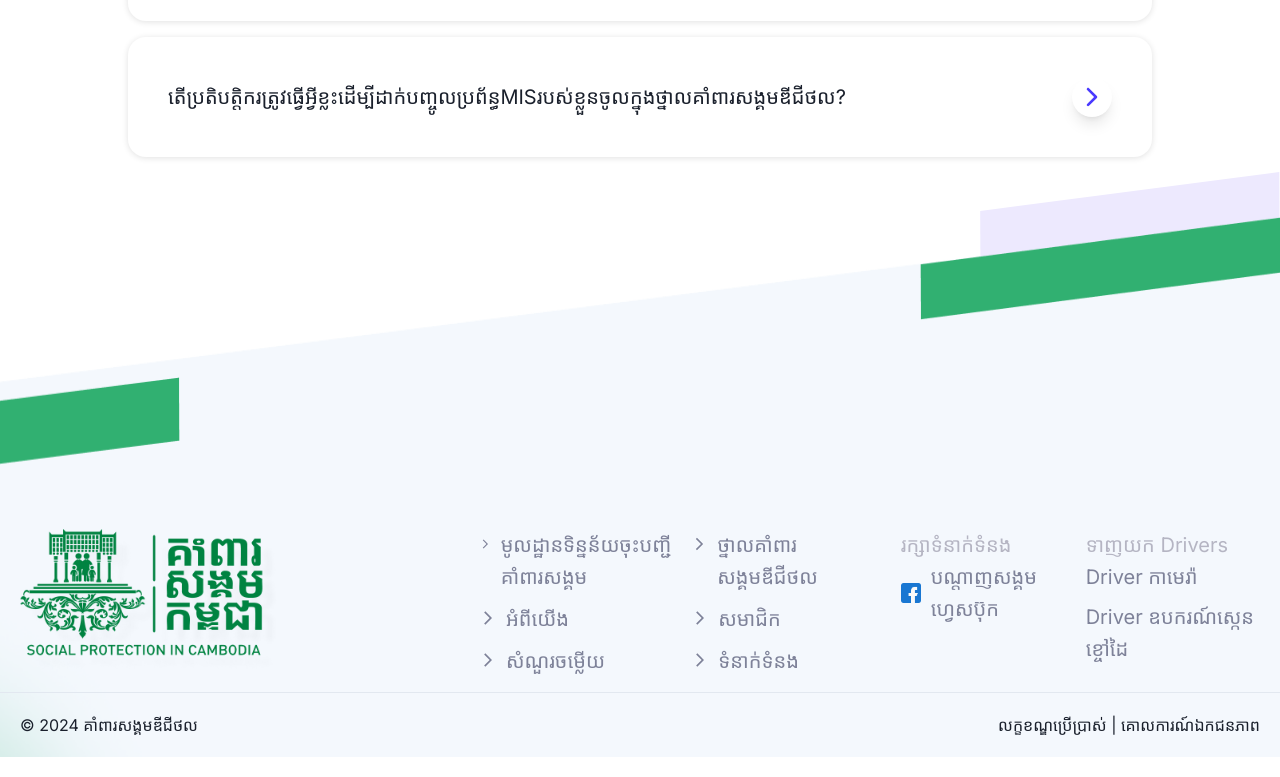
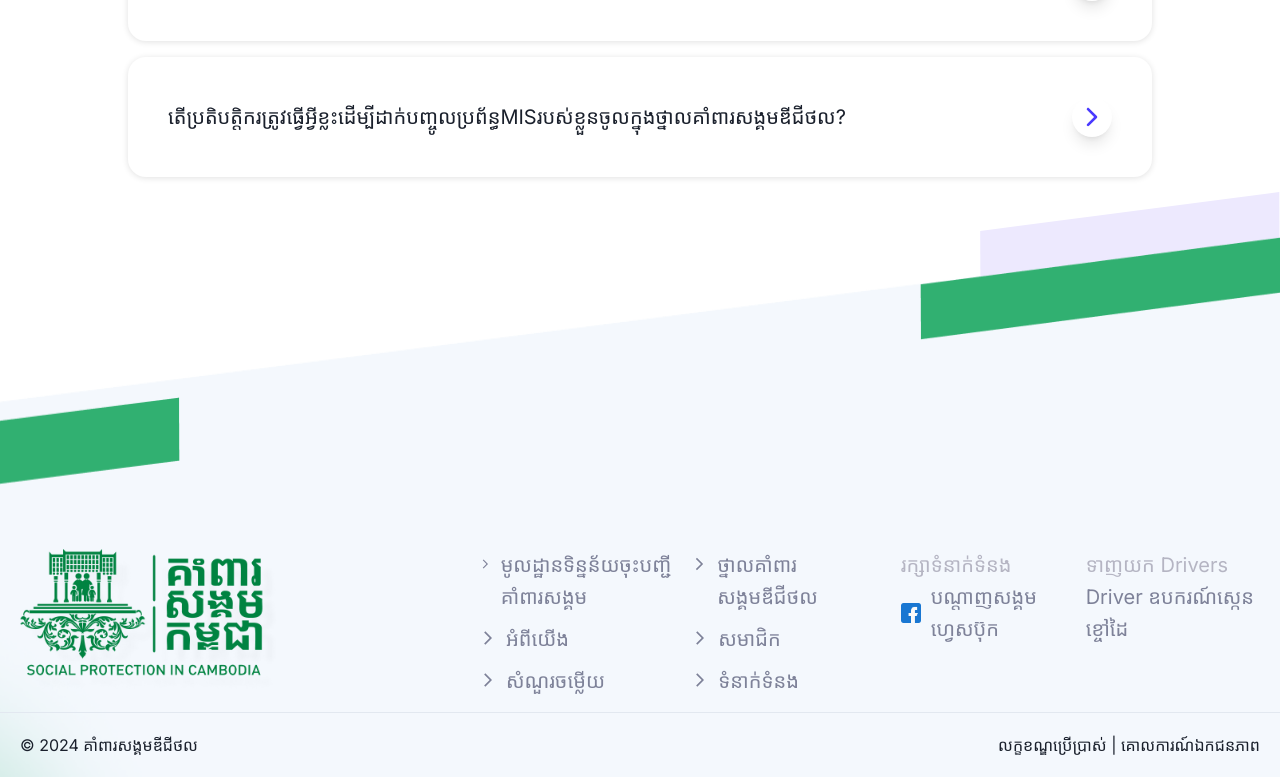
Before and after one commit to JackyDOM/Landing_Page, a Next.js app: page / in a window 1280 px wide. Shown: the part 5693-6470 px from the top of the page. Built offline with nearby package versions, Linux system fonts and the light colour scheme.

Commit message:
add drivers

```diff
--- a/src/components/Footer.tsx
+++ b/src/components/Footer.tsx
@@ -107,19 +107,19 @@ const Footer = () => {
             <Text>{t("download_drivers")}</Text>
             <Box className="space-y-2">
               <a
-                href="/images/digital-spr-nursery-registration-portal.png"
-                download="file1.pdf"
+                href="/drivers/SecuGenLegacy_DriverInstaller_v2_4.zip"
+                download="SecuGenLegacy_DriverInstaller_v2_4.zip"
                 className="flex gap-2.5 items-baseline xl:items-center text-[#7E8299] hover:text-primary"
               >
-                {t("webcam_driver")}
+                {t("first_driver")}
               </a>
-              <a
-                href="/images/digital-spr-nursery-registration-portal.png"
-                download="file2.docx"
+              {/* <a
+                href="/drivers/SGI_BWAPI_WIN_64bit_6.exe"
+                download="SGI_BWAPI_WIN_64bit_6.exe"
                 className="flex gap-2.5 items-baseline xl:items-center text-[#7E8299] hover:text-primary"
               >
-                {t("fingerprint_driver")}
-              </a>
+                {t("second_driver")}
+              </a> */}
             </Box>
           </Box>
         </Box>
--- a/src/components/Videos/index.tsx
+++ b/src/components/Videos/index.tsx
@@ -35,6 +35,7 @@ const Videos = () => {
   return (
     <Box className="pb-4">
       <SectionComponent title={t("title")} isPadding isBorderBottom>
+        <Box className="mt-5"></Box>
         <Box className="flex justify-around items-center flex-wrap gap-4">
           {VideoItems.map((video: any, idx: number) => (
             <div key={idx} className="flex flex-col items-center w-[300px] text-center cursor-pointer" onClick={() => handleThumbnailClick(video.link)}>
--- a/src/locales/en.json
+++ b/src/locales/en.json
@@ -113,8 +113,7 @@
     "keep_in_touch": "Keep in touch",
     "facebook": "Facebook",
     "download_drivers": "Drivers",
-    "webcam_driver": "Webcam Driver",
-    "fingerprint_driver": "Fingerprints Driver",
+    "first_driver": "Secugen Driver",
     "footer1": "© 2024 Digital Social Protection in Cambodia",
     "footer2": "Term of Use | Privacy Policy",
     "footer_menu": {
--- a/src/locales/km.json
+++ b/src/locales/km.json
@@ -114,8 +114,7 @@
     "keep_in_touch": "រក្សាទំនាក់ទំនង",
     "facebook": "បណ្តាញសង្គមហ្វេសប៊ុក",
     "download_drivers": "ទាញយក Drivers",
-    "webcam_driver": "Driver កាមេរ៉ា",
-    "fingerprint_driver": "Driver ឧបករណ៍ស្កេនខ្ចៅដៃ",
+    "first_driver": "Driver ឧបករណ៍ស្កេនខ្ចៅដៃ",
     "footer1": "© 2024 គាំពារសង្គមឌីជីថល",
     "footer2": "លក្ខខណ្ឌប្រើប្រាស់ | គោលការណ៍ឯកជនភាព",
     "footer_menu": {
```
Also changed, not shown: 2 other files (tests, documents, lock files or other folders).
